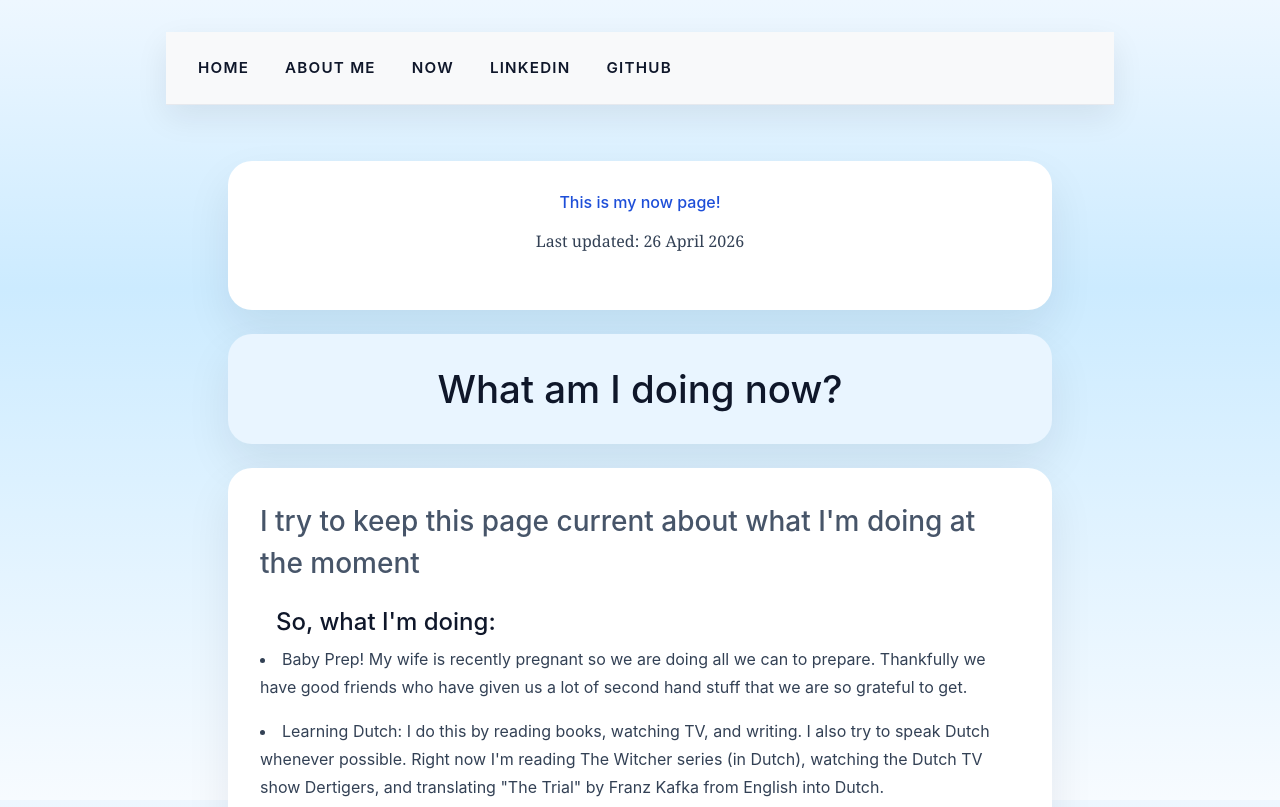
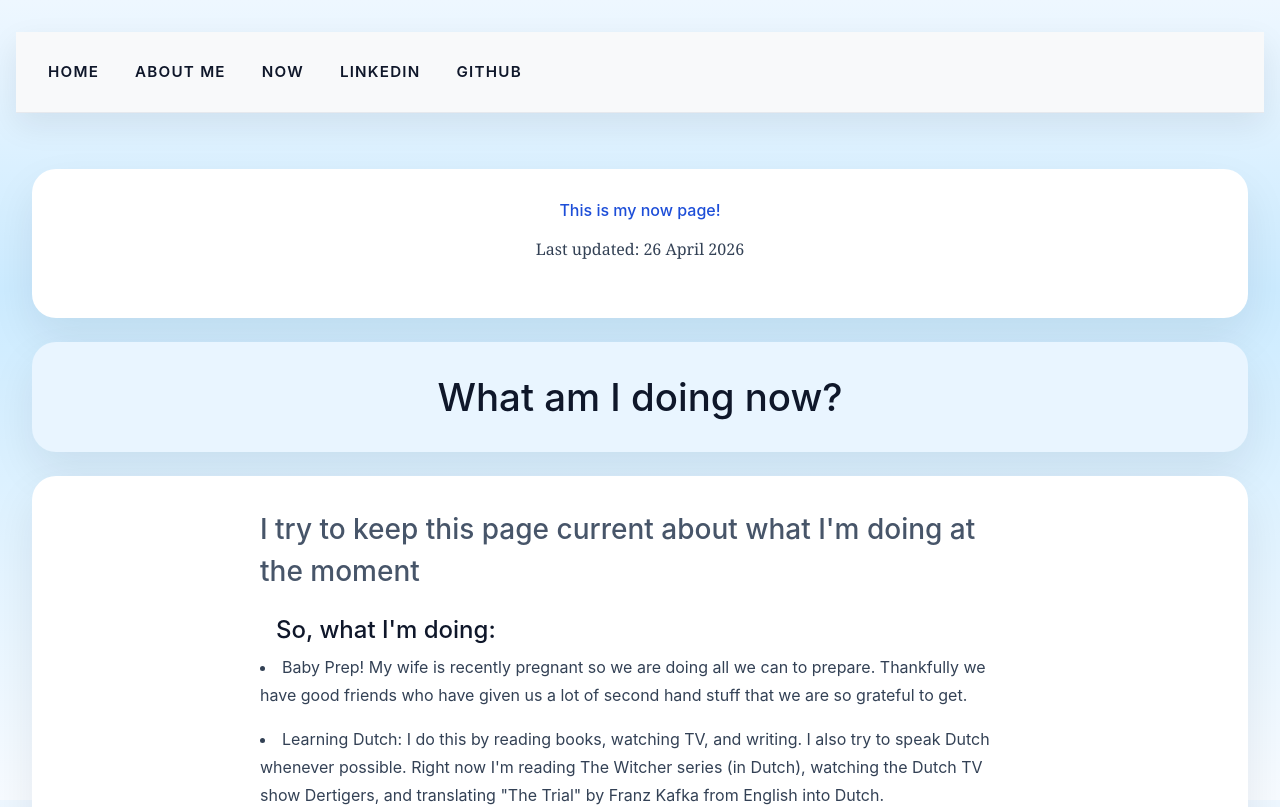
Before and after one commit to SheaMeyers/SheaMeyers.github.io, a React (Create React App) app: page /now in a window 1280 px wide. Shown: the top 807 px of the page. Built offline with nearby package versions, Linux system fonts and the light colour scheme.

Commit message:
Styling styling styling

```diff
--- a/src/AboutMe.css
+++ b/src/AboutMe.css
@@ -4,8 +4,10 @@
   align-items: center;
   gap: 24px;
   padding: 32px 16px 64px;
-  max-width: 1080px;
+  max-width: 1400px;
   margin: 0 auto;
+  width: 100%;
+  box-sizing: border-box;
 }
 
 .About-me-section,
--- a/src/HeaderBar.css
+++ b/src/HeaderBar.css
@@ -2,10 +2,21 @@
   width: 100%;
   background: rgba(255, 255, 255, 0.92);
   border-radius: 0;
-  padding: 0.5rem 1rem;
+  padding: 0.75rem 1rem;
   box-shadow: 0 12px 32px rgba(15, 23, 42, 0.08);
   backdrop-filter: blur(12px);
   border-bottom: 1px solid rgba(148, 163, 184, 0.18);
+  min-height: 68px;
+  align-items: center;
+}
+
+.navbar .navbar-collapse {
+  align-items: center;
+}
+
+.navbar-nav {
+  display: flex;
+  align-items: center;
 }
 
 .nav-link {
--- a/src/Home.css
+++ b/src/Home.css
@@ -8,7 +8,9 @@ html, body, #root {
   min-height: 100vh;
   max-width: 1400px;
   margin: 0 auto;
+  padding: 32px 16px 0;
   background: linear-gradient(180deg, #eef7ff 0%, #d7ecff 20%, #f2f8ff 44%, #dbefff 70%, #f8fbff 100%);
+  box-sizing: border-box;
 }
 
 .Main-portion {
--- a/src/NotFoundPage.css
+++ b/src/NotFoundPage.css
@@ -6,6 +6,10 @@
   justify-content: center;
   gap: 20px;
   padding: 48px 24px;
+  max-width: 1400px;
+  margin: 0 auto;
+  width: 100%;
+  box-sizing: border-box;
   text-align: center;
   color: #0f172a;
 }
--- a/src/Now.css
+++ b/src/Now.css
@@ -5,8 +5,10 @@
   gap: 24px;
   align-items: center;
   padding: 32px 16px 64px;
-  max-width: 980px;
+  max-width: 1400px;
   margin: 0 auto;
+  width: 100%;
+  box-sizing: border-box;
 }
 
 .Now--white-section,
```
